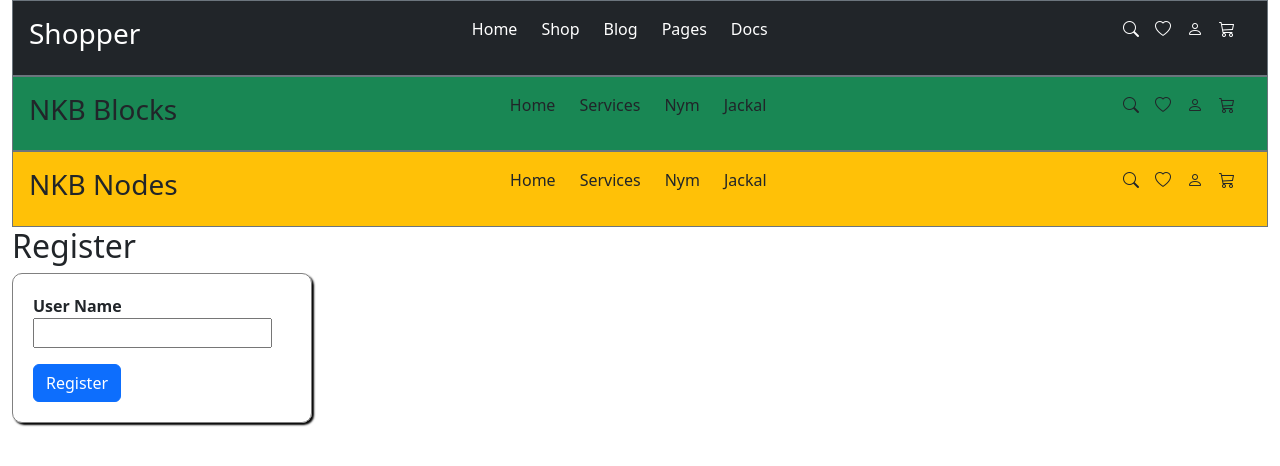
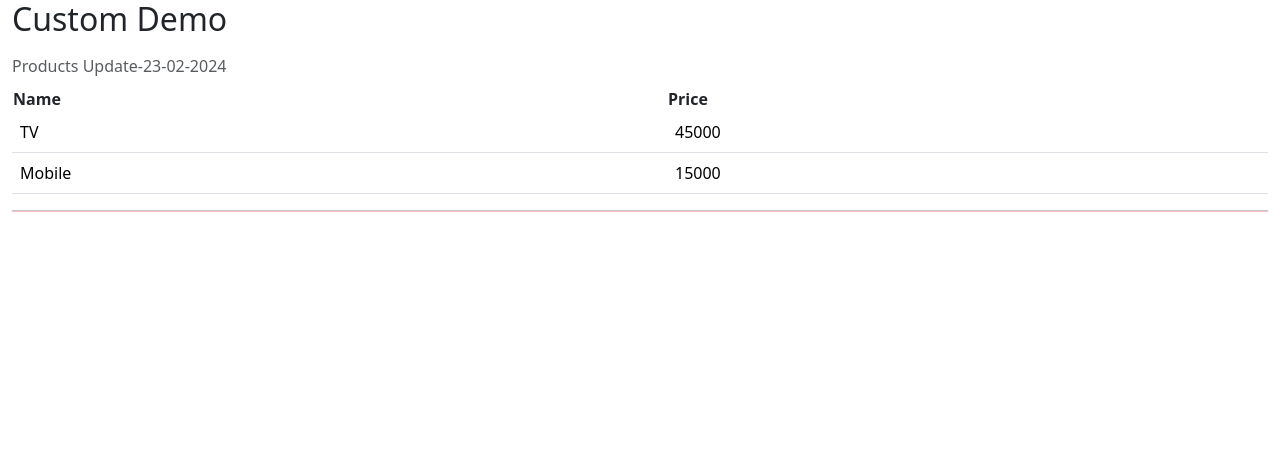
Before and after one commit to anurg/JS, a React (Create React App) app in the folder react-projects/shopping-react/: page / in a window 1280 px wide. Shown: the top 466 px of the page. Built offline with nearby package versions, Linux system fonts and the light colour scheme.

Commit message:
react practice

```diff
--- /dev/null
+++ b/react-projects/shopping-react/src/component-library/react-grid.jsx
@@ -0,0 +1,24 @@
+
+export function ReactGrid(props) {
+    return (
+        <table className="table table-hover caption-top">
+            <caption>{props.caption}</caption>
+            <thead>
+                {
+                    props.fields.map(field=><th key={field}>{field}</th>)
+                }
+            </thead>
+            <tbody>
+                {
+                    props.data.map(item=><tr key={item}>
+                        {
+                            Object.keys(item).map(key=><td key={key}>{item[key]}</td>)
+                        }
+                    </tr>
+                    )
+                }
+            </tbody>
+        </table>
+
+    );
+}
--- /dev/null
+++ b/react-projects/shopping-react/src/components/custom-demo/custom-demo.jsx
@@ -0,0 +1,12 @@
+import { ReactGrid } from "../../component-library/react-grid";
+
+export function CustomDemo() {
+    return (
+        <div className="container-fluid">
+            <h2>Custom Demo</h2>
+            <ReactGrid caption="Products Update-23-02-2024" fields={["Name", "Price"]}
+            data={[{Name: "TV", Price: 45000},{Name: "Mobile", Price: 15000}]}/>
+            <hr size="4" color="red" shade="noshade" />
+        </div>
+    );
+}
--- a/react-projects/shopping-react/src/index.js
+++ b/react-projects/shopping-react/src/index.js
@@ -18,11 +18,12 @@ import { TimerDemo } from "./components/timer-demo/time-demo";
 import { SlideShow } from "./components/slide-show/slide-show";
 import { FormDemo } from "./components/form-demo/form-demo";
 import { HookForm } from "./components/hook-form/hook-form";
+import { CustomDemo } from "./components/custom-demo/custom-demo";
 const root = ReactDOM.createRoot(document.getElementById("root"));
 
 root.render(
   <React.StrictMode>
-    <HookForm/>
+    <CustomDemo/>
   </React.StrictMode>
 );
 
```
